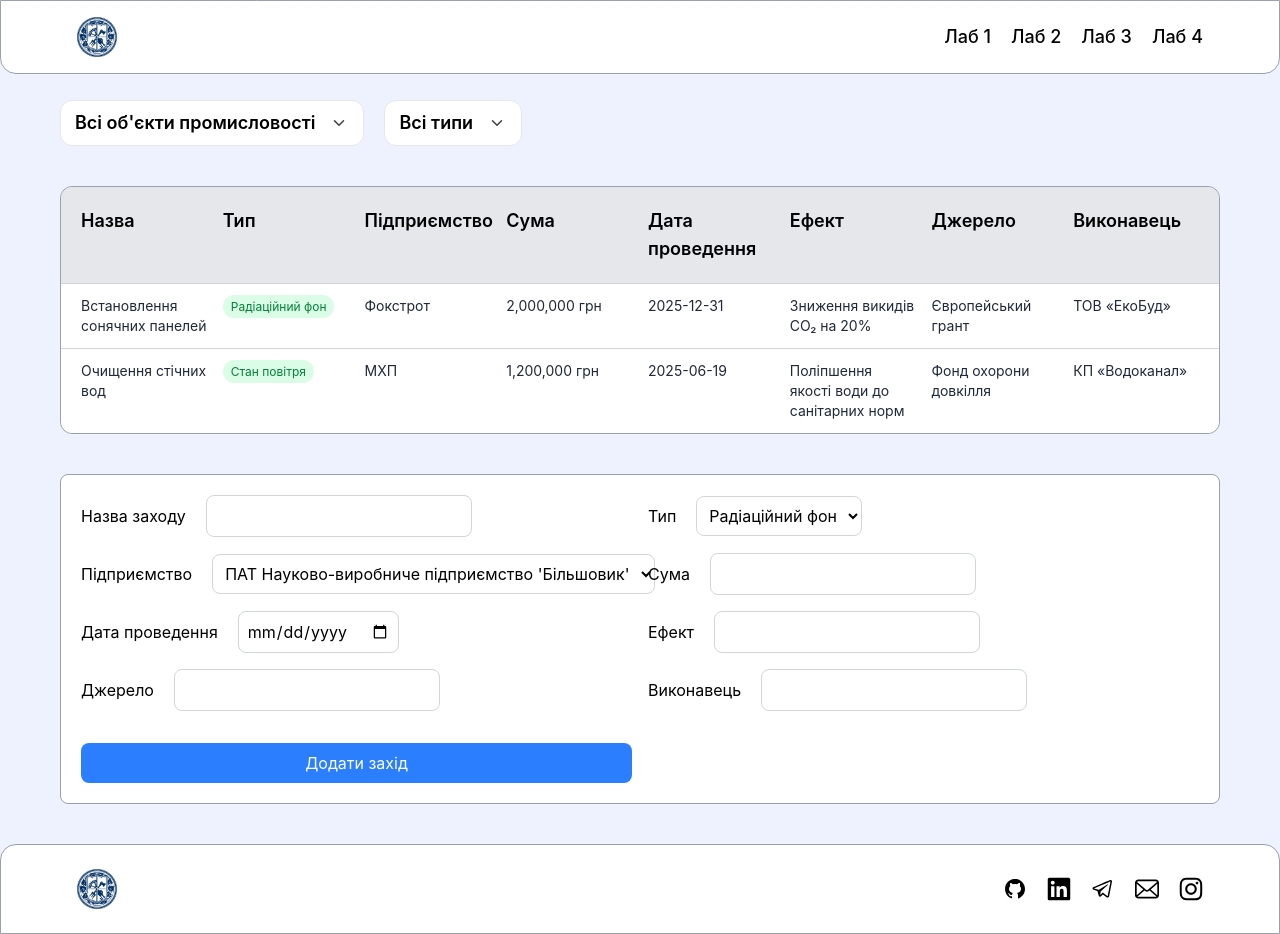
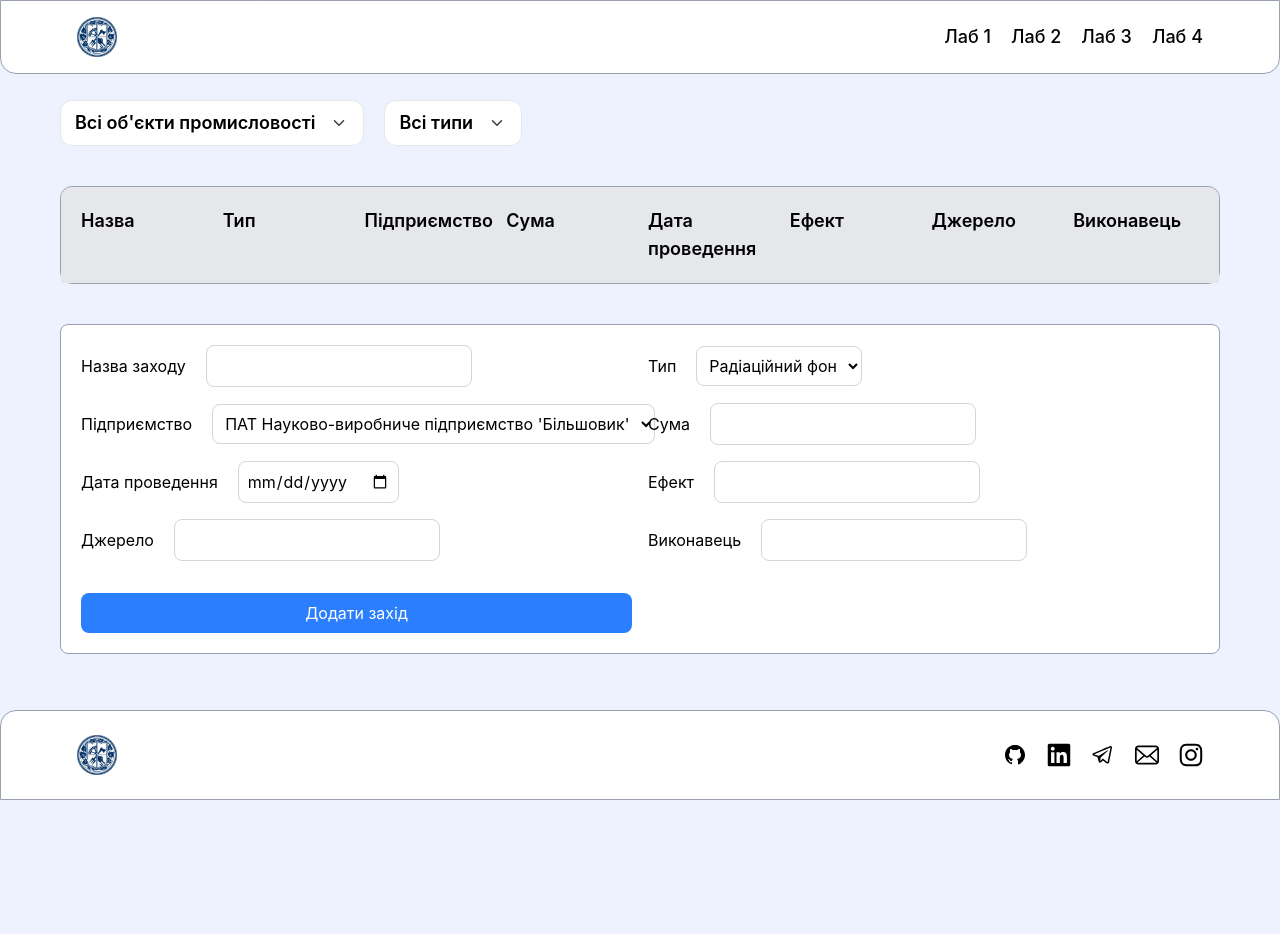
Before and after one commit to ydem1/computer-monitoring, a React (Vite) app: page /lab-4 in a window 1280 px wide. After the commit the page ends 800 px from the top, so only its background shows below. Built offline with nearby package versions, Linux system fonts and the light colour scheme.

Commit message:
add onSubmit

```diff
--- a/src/page-components/lab-4/Table.tsx
+++ b/src/page-components/lab-4/Table.tsx
@@ -1,4 +1,4 @@
-import React from "react";
+import React, { useEffect, useState } from "react";
 import { ErrorMessage, Field, Form, Formik } from "formik";
 import * as Yup from "yup";
 import { INDUSTRIAL_FACILITIES_LAB_3 } from "src/components/Map/constants";
@@ -12,33 +12,43 @@ import { useQueryParams } from "src/hooks/useQueryParams";
 import { MonitoringSubsystem } from "src/@types/industrial-facilities";
 import { IOptionSelect } from "src/@types/option-select";
 
-const CLASNAME_FILED = "flex gap-5 items-center";
+const CLASSNAME_FILED = "flex gap-5 items-center";
+const STORAGE_KEY = "eco_measures";
 
 export const Table = () => {
-  const ecoMeasures = [
-    {
-      name: "Встановлення сонячних панелей",
-      type: MonitoringSubsystem.RADIATION_BACKGROUND,
-      company: "Фокстрот",
-      slug_company: "завод-енергія",
-      amount: "2,000,000 грн",
-      date: "2025-12-31",
-      effect: "Зниження викидів CO₂ на 20%",
-      source: "Європейський грант",
-      executor: "ТОВ «ЕкоБуд»",
-    },
-    {
-      name: "Очищення стічних вод",
-      type: MonitoringSubsystem.AIR_CONDITION,
-      company: "МХП",
-      slug_company: "пат-науково-виробниче-підприємство-більшовик",
-      amount: "1,200,000 грн",
-      date: "2025-06-19",
-      effect: "Поліпшення якості води до санітарних норм",
-      source: "Фонд охорони довкілля",
-      executor: "КП «Водоканал»",
-    },
-  ];
+  // const ecoMeasures = [
+  //   {
+  //     name: "Встановлення сонячних панелей",
+  //     type: MonitoringSubsystem.RADIATION_BACKGROUND,
+  //     company: "Фокстрот",
+  //     slug_company: "завод-енергія",
+  //     amount: "2,000,000 грн",
+  //     date: "2025-12-31",
+  //     effect: "Зниження викидів CO₂ на 20%",
+  //     source: "Європейський грант",
+  //     executor: "ТОВ «ЕкоБуд»",
+  //   },
+  //   {
+  //     name: "Очищення стічних вод",
+  //     type: MonitoringSubsystem.AIR_CONDITION,
+  //     company: "МХП",
+  //     slug_company: "пат-науково-виробниче-підприємство-більшовик",
+  //     amount: "1,200,000 грн",
+  //     date: "2025-06-19",
+  //     effect: "Поліпшення якості води до санітарних норм",
+  //     source: "Фонд охорони довкілля",
+  //     executor: "КП «Водоканал»",
+  //   },
+  // ];
+
+  const [ecoMeasures, setEcoMeasures] = useState(() => {
+    const saved = localStorage.getItem(STORAGE_KEY);
+    return saved ? JSON.parse(saved) : [];
+  });
+
+  useEffect(() => {
+    localStorage.setItem(STORAGE_KEY, JSON.stringify(ecoMeasures));
+  }, [ecoMeasures]);
 
   const { getQueryParam, setQueryParam } = useQueryParams();
 
@@ -93,9 +103,18 @@ export const Table = () => {
     executor: Yup.string().required("Це поле обов'язкове"),
   });
 
-  const onSubmit = (values: typeof initialValues) => {
-    console.log(values);
-    // Логіка для додавання заходу
+  const onSubmit = (values: typeof initialValues, { resetForm }) => {
+    const companyData = INDUSTRIAL_FACILITIES_LAB_3.find(
+      (c) => c.slug === values.company
+    );
+    const newMeasure = {
+      ...values,
+      company: companyData?.name || "",
+      slug_company: values.company,
+    };
+    const updated = [...ecoMeasures, newMeasure];
+    setEcoMeasures(updated);
+    resetForm();
   };
 
   return (
@@ -153,7 +172,7 @@ export const Table = () => {
         onSubmit={onSubmit}
       >
         <Form className="grid grid-cols-2 gap-4 rounded-lg border border-gray-400 bg-white p-5">
-          <div className={CLASNAME_FILED}>
+          <div className={CLASSNAME_FILED}>
             <label htmlFor="name">Назва заходу</label>
             <Field
               id="name"
@@ -167,7 +186,7 @@ export const Table = () => {
             />
           </div>
 
-          <div className={CLASNAME_FILED}>
+          <div className={CLASSNAME_FILED}>
             <label htmlFor="type">Тип</label>
             <Field
               as="select"
@@ -189,7 +208,7 @@ export const Table = () => {
             />
           </div>
 
-          <div className={CLASNAME_FILED}>
+          <div className={CLASSNAME_FILED}>
             <label htmlFor="company">Підприємство</label>
             <Field
               as="select"
@@ -210,7 +229,7 @@ export const Table = () => {
             />
           </div>
 
-          <div className={CLASNAME_FILED}>
+          <div className={CLASSNAME_FILED}>
             <label htmlFor="amount">Сума</label>
             <Field
               id="amount"
@@ -224,7 +243,7 @@ export const Table = () => {
             />
           </div>
 
-          <div className={CLASNAME_FILED}>
+          <div className={CLASSNAME_FILED}>
             <label htmlFor="date">Дата проведення</label>
             <Field
               type="date"
@@ -239,7 +258,7 @@ export const Table = () => {
             />
           </div>
 
-          <div className={CLASNAME_FILED}>
+          <div className={CLASSNAME_FILED}>
             <label htmlFor="effect">Ефект</label>
             <Field
               id="effect"
@@ -253,7 +272,7 @@ export const Table = () => {
             />
           </div>
 
-          <div className={CLASNAME_FILED}>
+          <div className={CLASSNAME_FILED}>
             <label htmlFor="source">Джерело</label>
             <Field
               id="source"
@@ -267,7 +286,7 @@ export const Table = () => {
             />
           </div>
 
-          <div className={CLASNAME_FILED}>
+          <div className={CLASSNAME_FILED}>
             <label htmlFor="executor">Виконавець</label>
             <Field
               id="executor"
```
